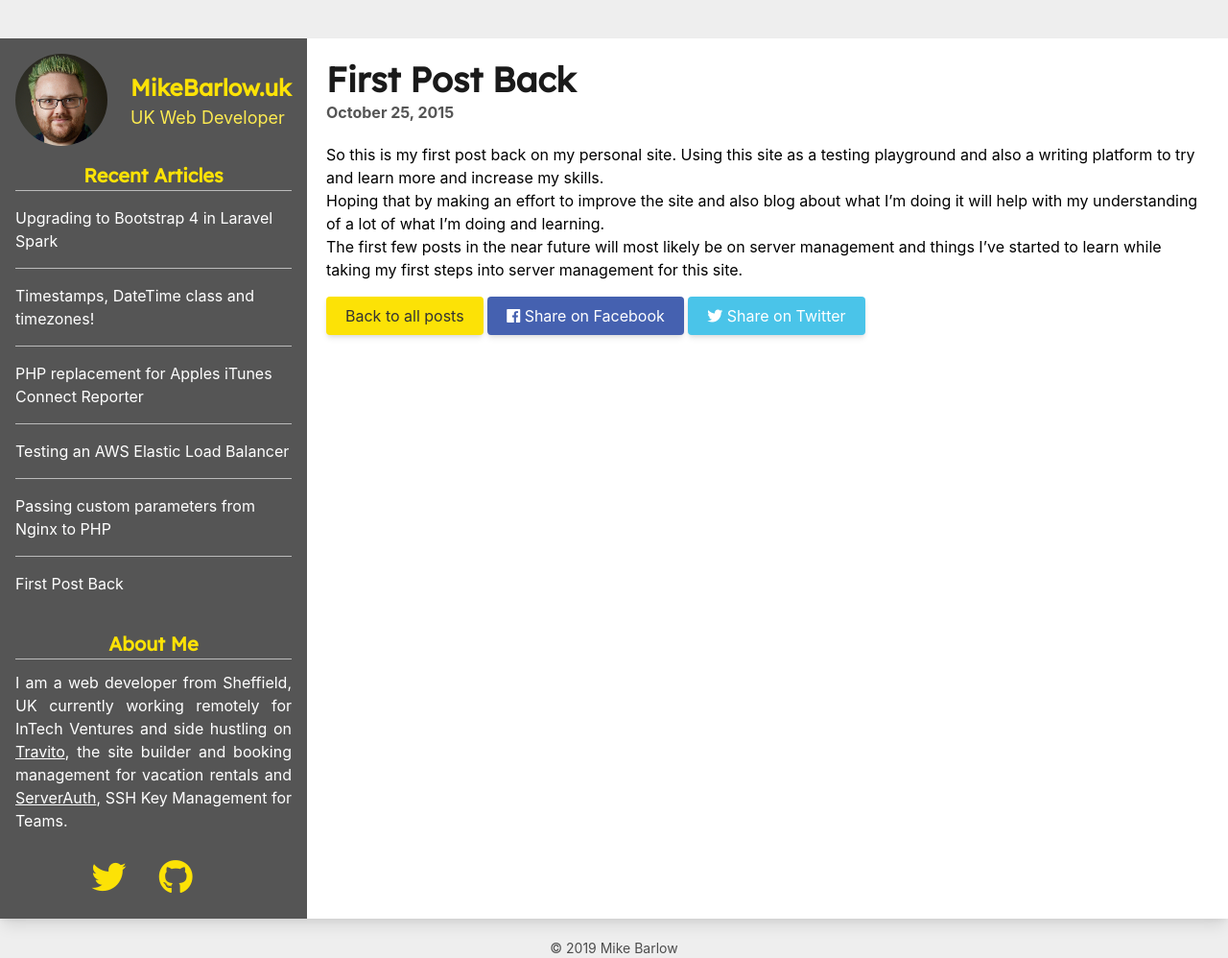
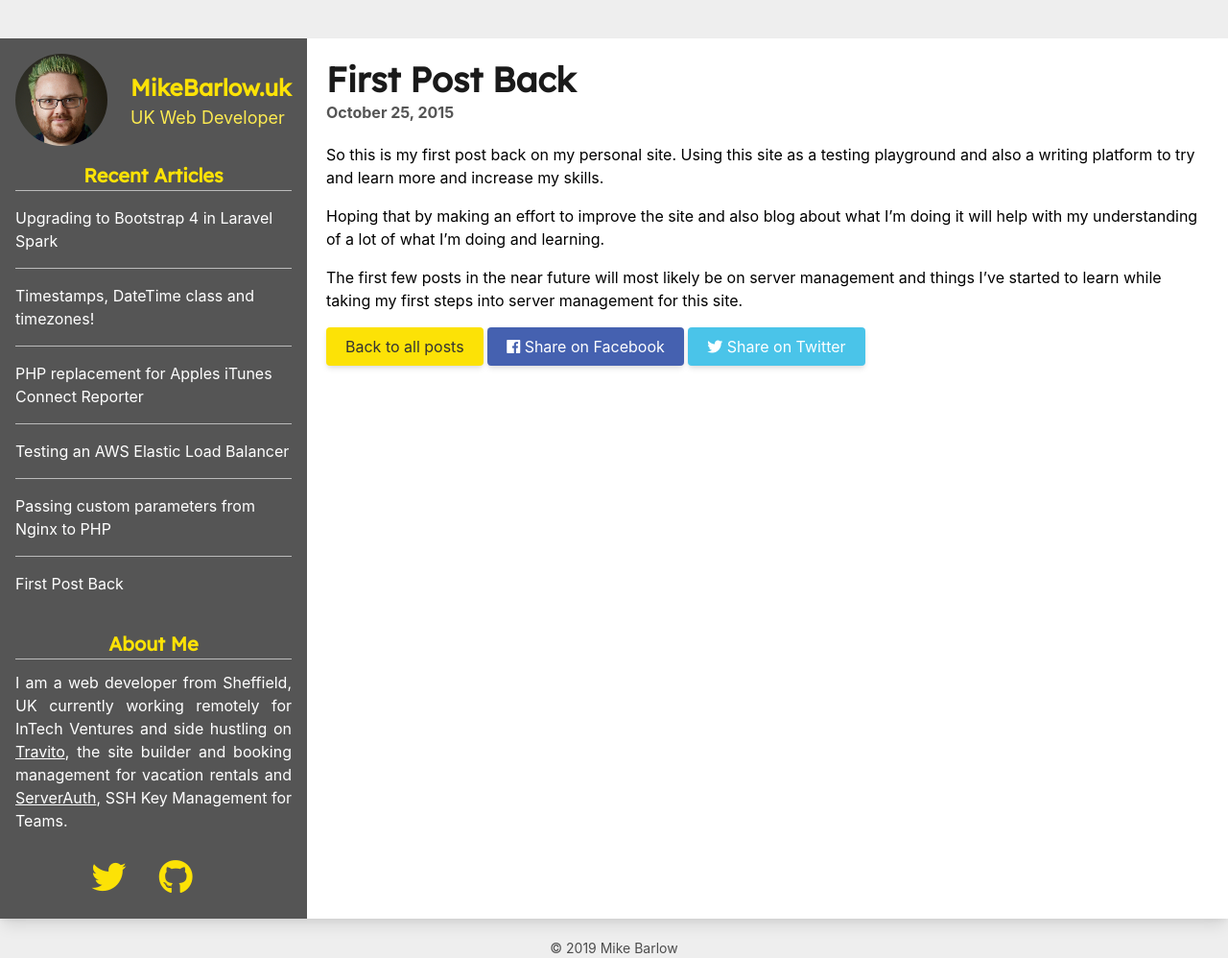
Before and after one commit to peakstoneuk/peakstoneuk.github.io, a Jekyll site: the page built from _posts/2015-10-25-first-post-back.markdown, in a window 1280 px wide. Shown: the whole page at 96% size. Built offline with Jekyll 4.4.1, drawn with Linux system fonts in a browser that asks for light colours.

Commit message:
added missing base class

```diff
--- a/_layouts/post.html
+++ b/_layouts/post.html
@@ -9,7 +9,7 @@ layout: default
         </h2>
         <div class="text-gray-500 font-bold pb-5">{{ page.date | date: "%B %-d, %Y" }}</div>
 
-        <div class="mb-4">
+        <div class="mb-4 content">
             {{ content }}
         </div>
 
```
